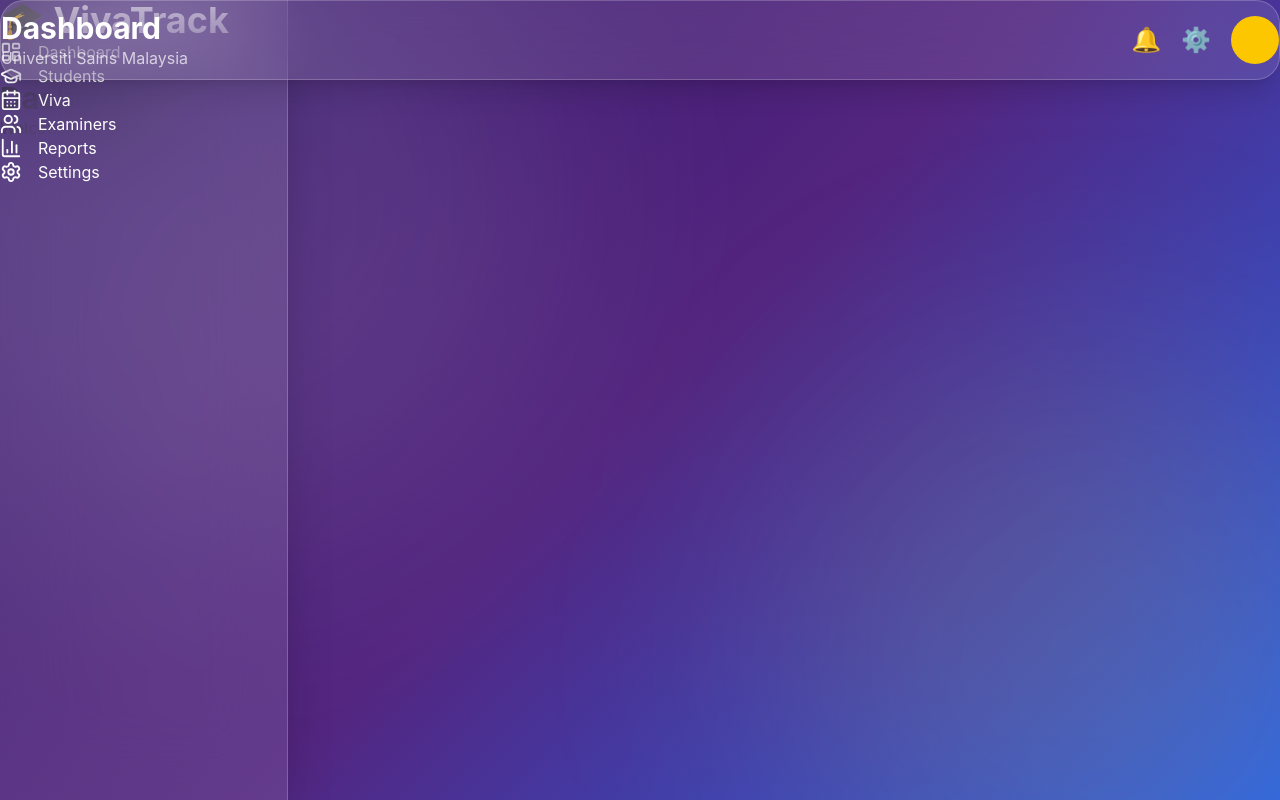
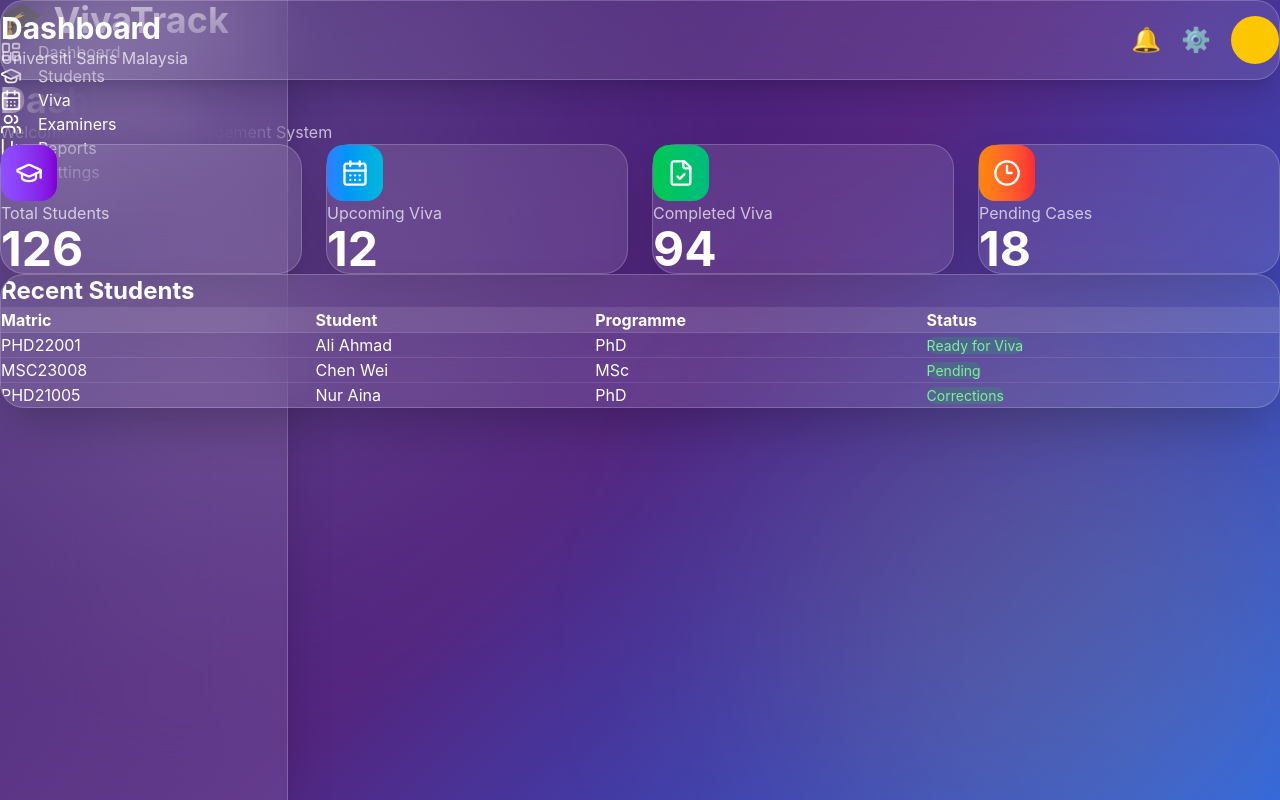
Before and after one commit to hazwanihanafi-commits/VivaVoceTrack, a React (Vite) app in the folder frontend/: page / in a window 1280 px wide. Built offline with nearby package versions, Linux system fonts and the light colour scheme.

Commit message:
Enhance Dashboard with student data cards
Refactor Dashboard component layout and add data cards.

```diff
--- a/frontend/src/pages/Dashboard.jsx
+++ b/frontend/src/pages/Dashboard.jsx
@@ -1,15 +1,161 @@
-import React from "react";
+import {
+  GraduationCap,
+  CalendarDays,
+  FileCheck,
+  Clock3,
+} from "lucide-react";
+
+const cards = [
+  {
+    title: "Total Students",
+    value: 126,
+    icon: GraduationCap,
+    color: "from-violet-500 to-purple-700",
+  },
+  {
+    title: "Upcoming Viva",
+    value: 12,
+    icon: CalendarDays,
+    color: "from-blue-500 to-cyan-500",
+  },
+  {
+    title: "Completed Viva",
+    value: 94,
+    icon: FileCheck,
+    color: "from-green-500 to-emerald-500",
+  },
+  {
+    title: "Pending Cases",
+    value: 18,
+    icon: Clock3,
+    color: "from-orange-400 to-red-500",
+  },
+];
+
+const recent = [
+  {
+    matric: "PHD22001",
+    name: "Ali Ahmad",
+    programme: "PhD",
+    status: "Ready for Viva",
+  },
+  {
+    matric: "MSC23008",
+    name: "Chen Wei",
+    programme: "MSc",
+    status: "Pending",
+  },
+  {
+    matric: "PHD21005",
+    name: "Nur Aina",
+    programme: "PhD",
+    status: "Corrections",
+  },
+];
 
 export default function Dashboard() {
   return (
-    <div>
-      <h1 className="text-3xl font-bold">
-        Dashboard
-      </h1>
+    <div className="space-y-8">
 
-      <p className="mt-3">
-        Welcome to VivaTrack.
-      </p>
+      <div>
+        <h1 className="text-4xl font-bold text-white">
+          Dashboard
+        </h1>
+
+        <p className="text-white/70 mt-2">
+          Welcome to VivaTrack Management System
+        </p>
+      </div>
+
+      <div className="grid lg:grid-cols-4 md:grid-cols-2 gap-6">
+
+        {cards.map((card) => {
+          const Icon = card.icon;
+
+          return (
+            <div
+              key={card.title}
+              className="rounded-3xl bg-white/10 backdrop-blur-2xl border border-white/20 shadow-2xl p-6 hover:scale-105 transition"
+            >
+              <div
+                className={`w-14 h-14 rounded-2xl bg-gradient-to-r ${card.color} flex items-center justify-center`}
+              >
+                <Icon size={28} className="text-white" />
+              </div>
+
+              <p className="text-white/70 mt-5">
+                {card.title}
+              </p>
+
+              <h2 className="text-5xl font-bold text-white mt-2">
+                {card.value}
+              </h2>
+            </div>
+          );
+        })}
+      </div>
+
+      <div className="rounded-3xl bg-white/10 backdrop-blur-2xl border border-white/20 shadow-2xl overflow-hidden">
+
+        <div className="p-6 border-b border-white/10">
+
+          <h2 className="text-2xl font-bold text-white">
+            Recent Students
+          </h2>
+
+        </div>
+
+        <table className="w-full text-white">
+
+          <thead className="bg-white/10">
+
+            <tr>
+
+              <th className="text-left p-4">Matric</th>
+
+              <th className="text-left p-4">Student</th>
+
+              <th className="text-left p-4">Programme</th>
+
+              <th className="text-left p-4">Status</th>
+
+            </tr>
+
+          </thead>
+
+          <tbody>
+
+            {recent.map((s) => (
+
+              <tr
+                key={s.matric}
+                className="border-t border-white/10 hover:bg-white/5 transition"
+              >
+
+                <td className="p-4">{s.matric}</td>
+
+                <td className="p-4">{s.name}</td>
+
+                <td className="p-4">{s.programme}</td>
+
+                <td className="p-4">
+
+                  <span className="px-3 py-1 rounded-full bg-green-500/20 text-green-300 text-sm">
+                    {s.status}
+                  </span>
+
+                </td>
+
+              </tr>
+
+            ))}
+
+          </tbody>
+
+        </table>
+
+      </div>
+
     </div>
   );
 }
```
